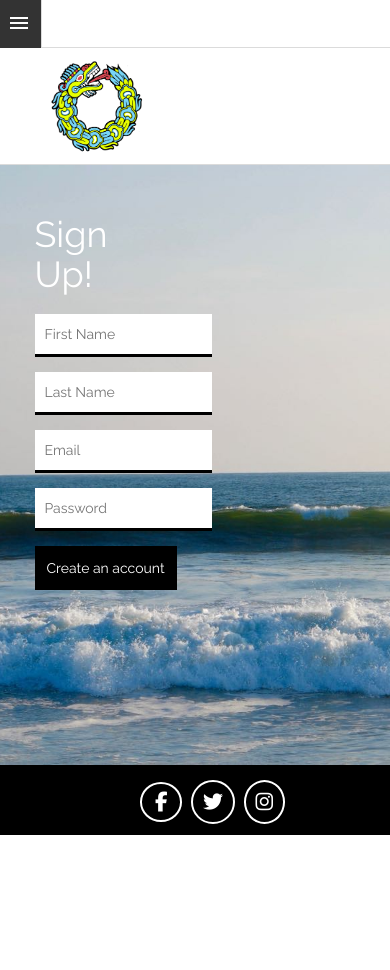
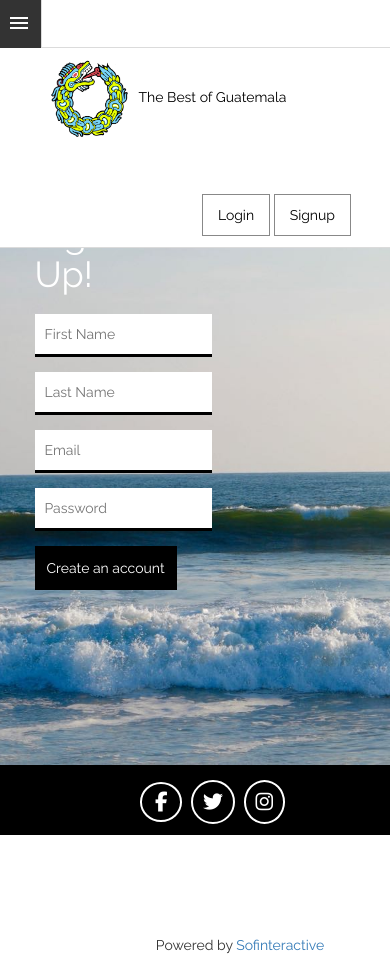
Before and after one commit to rmeoni/featheredserpent, a Rails app: page / in a window 390 px wide. Run offline with Rails 7, Linux system fonts and the light colour scheme; style sheets or scripts are compiled from the project's sources; some libraries are stand-ins or nearby versions.

Commit message:
fixing header and footer for mobile

```diff
--- a/app/assets/stylesheets/application.css
+++ b/app/assets/stylesheets/application.css
@@ -146,13 +146,14 @@
 	color:#333;
 }
 
+/* Search Bar */
 #bs-over .mobile-nav form {
 	float:right;
 	margin: 0px 5px 0px 5px;
 	padding: 0px 0px 0px 5px;
 	position: relative;
 	top: -60px;
-	left: -22%;
+	left: -32%;
 	color:#000;
 }
 
@@ -489,19 +490,30 @@
 	background-color: #fff;
 }
 
+#bs-over .footer #sofi {
+	margin-top: 100px;
+	text-align: center;
+	list-style-type: none;
+}
+
 @media only screen and (max-width: 768px) {
 
-	.nav {
-		display: none;
+	#bs-over .header {
+		height: 200px;
+	}
+
+	#bs-over #logo {
+		width: 80px;
+	}
+
+	#bs-over .header h3 {
+		font-size: 1em;
 	}
 
 	#bs-over .col-md-7 {
 		margin-left: 0%;
 	}
 
-	#bs-over .header li h3 {
-		display: none;
-	}
 
 	#bs-over i {
 		margin-right: 0px;
--- a/app/views/layouts/application.html.erb
+++ b/app/views/layouts/application.html.erb
@@ -135,6 +135,9 @@
 
 	<div class="footer">
 		<div class="container">
+			<ul>
+				<li id="sofi">Powered by <a target="_blank" href="http://www.sofinteractive.com/">Sofinteractive</a></li>
+			</ul>
 		</div>
 	</div>
 
```
Also changed, not shown: 1 other file.
